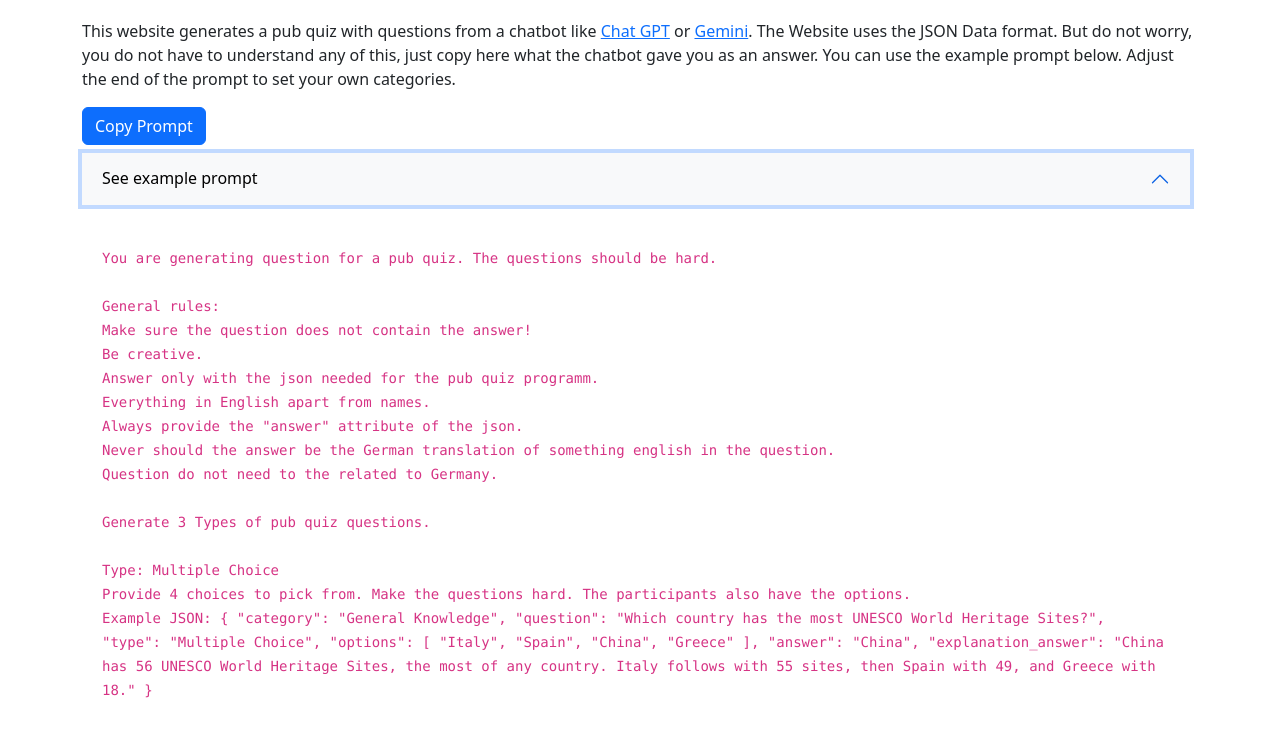
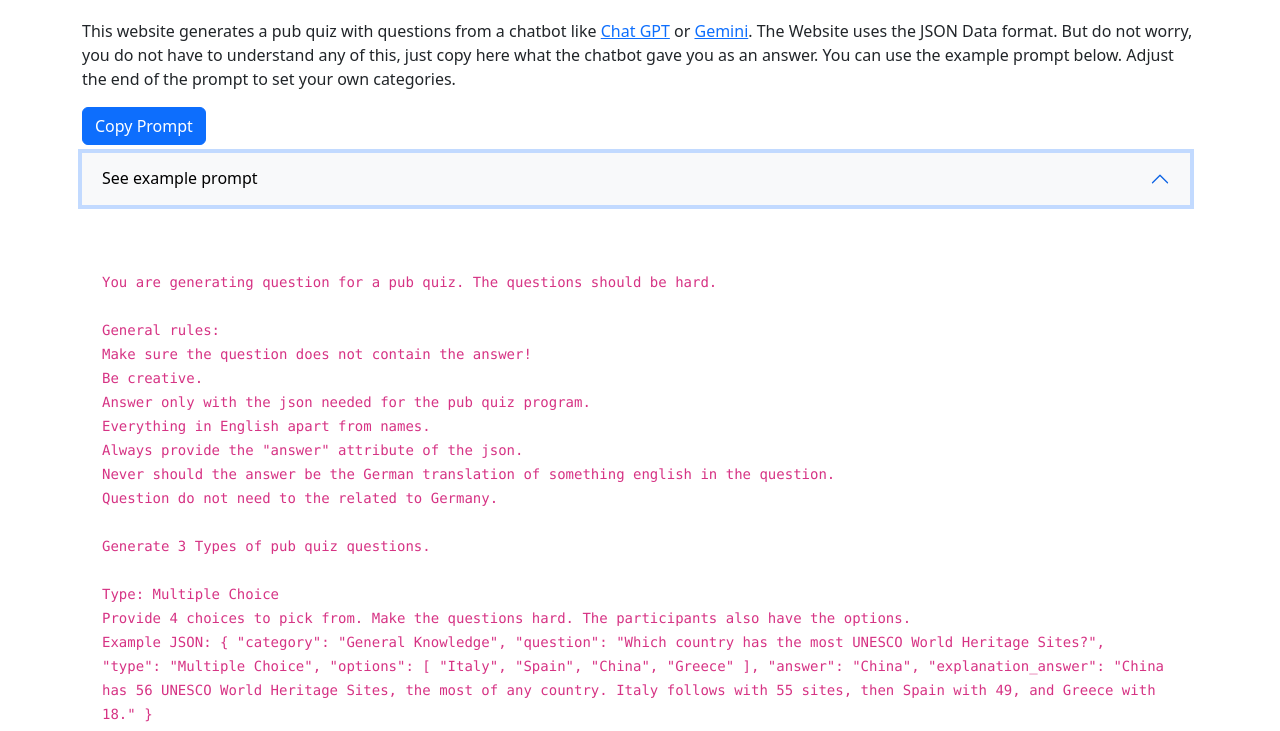
Before and after one commit to 1-alex98/pubquizgpt, a plain HTML site: page index.html in a window 1280 px wide. Both pictures are taken after a click on the button "See example prompt". Shown: the part 69-800 px from the top of the page. Drawn offline with nearby package versions, Linux system fonts and the light colour scheme.

```diff
--- a/index.html
+++ b/index.html
@@ -21,12 +21,13 @@
             <div id="flush-collapseOne" class="accordion-collapse collapse" data-bs-parent="#accordionFlushExample">
                 <div class="accordion-body">
                     <code style="white-space: pre-wrap;" id="prompt">
+<!--@formatter:off-->
 You are generating question for a pub quiz. The questions should be hard.
 
 General rules:
 Make sure the question does not contain the answer!
 Be creative.
-Answer only with the json needed for the pub quiz programm.
+Answer only with the json needed for the pub quiz program.
 Everything in English apart from names.
 Always provide the "answer" attribute of the json.
 Never should the answer be the German translation of something english in the question.
@@ -54,6 +55,7 @@ Generate questions for the following categories, one each:
 - Chemistry (expert question)
 - Drinks
 - Food
+<!--@formatter:on-->
                     </code>
                 </div>
             </div>
```
